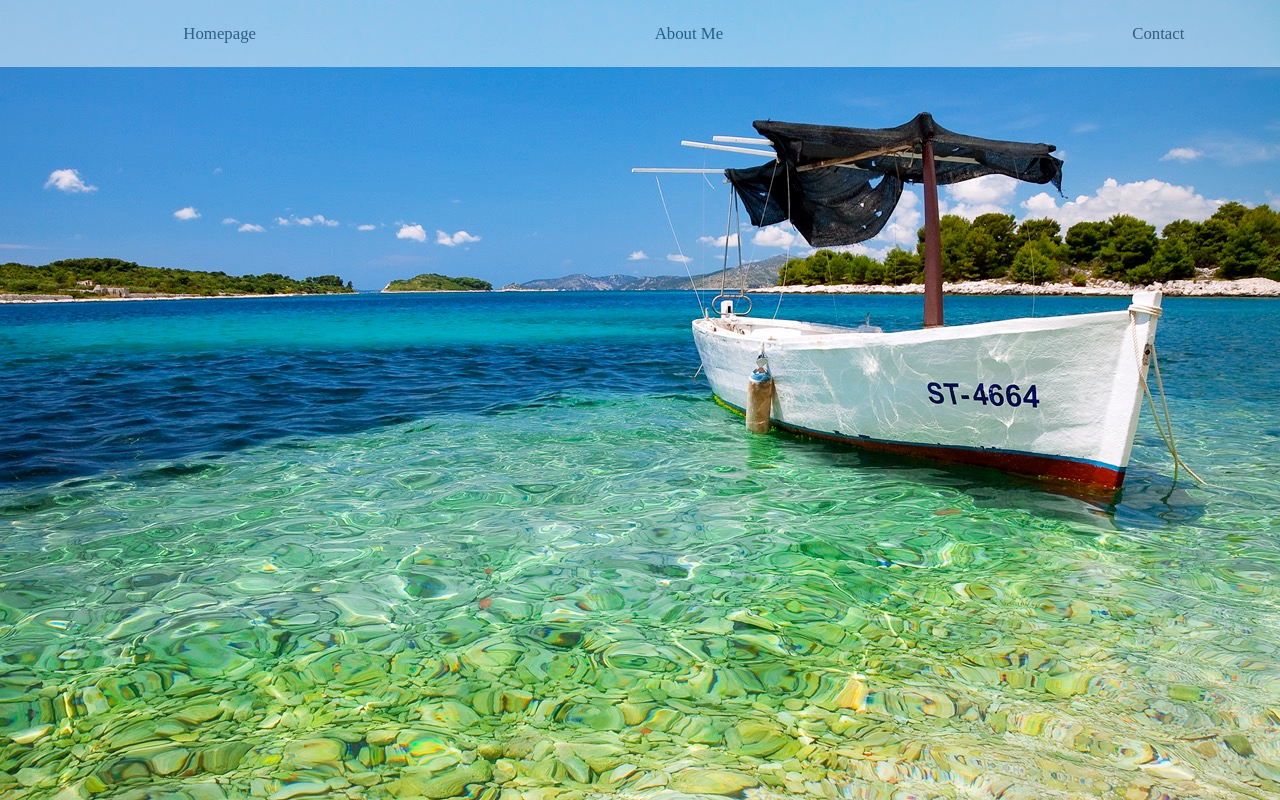
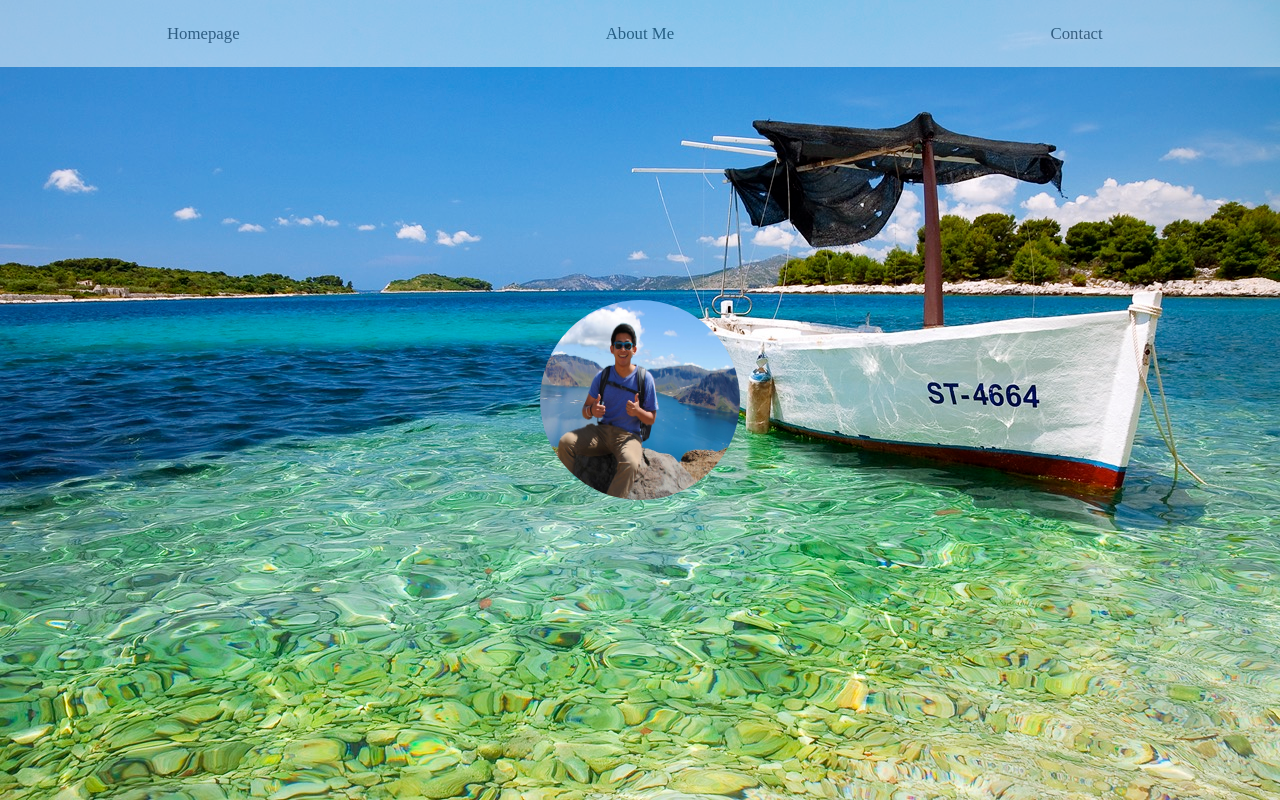
Before and after one commit to yyanshuo/yyanshuo.github.io, a plain HTML site: page index.html in a window 1280 px wide. Drawn offline with nearby package versions, Linux system fonts and the light colour scheme.

Commit message:
phse 3
phase 3

```diff
--- a/index.html
+++ b/index.html
@@ -10,12 +10,15 @@
 			<link rel="stylesheet" href="https://maxcdn.bootstrapcdn.com/bootstrap/3.3.5/css/bootstrap-theme.min.css" integrity="sha384-aUGj/X2zp5rLCbBxumKTCw2Z50WgIr1vs/PFN4praOTvYXWlVyh2UtNUU0KAUhAX" crossorigin="anonymous">
 		</head>
 		<body id="body">
+			<!-- Navigation Bar -->
 			<div class="row">
   				<div class="col-md-4">Homepage</div>
   				<div class="col-md-4">About Me</div>
   				<div class="col-md-4">Contact</div>
 			</div>
-		<img src="images/beach.jpg" />
+			<div>
+				<img class="picture" src="images/Yan.jpg">
+			</div>
 
 			<!-- Latest compiled and minified JavaScript -->
 			<script src="https://maxcdn.bootstrapcdn.com/bootstrap/3.3.5/js/bootstrap.min.js" integrity="sha512-K1qjQ+NcF2TYO/eI3M6v8EiNYZfA95pQumfvcVrTHtwQVDG+aHRqLi/ETn2uB+1JqwYqVG3LIvdm9lj6imS/pQ==" crossorigin="anonymous"></script>
--- a/stylesheet.css
+++ b/stylesheet.css
@@ -1,9 +1,10 @@
+/* background image */
 #body {
 	background-image: url("images/beach.jpg");
 	background-repeat: no-repeat;
 }
 
-/* Header */
+/* Navigation Bar */
 .col-md-4 {
 	background-color: white;
 	height: 4em;
@@ -16,7 +17,16 @@
 }
 .row {
 	position:fixed;
-	width:110%;
 	left:0px;
 	right:0px;
 }
+.picture {
+   position: absolute;
+   top: 50%;
+   left: 50%;
+   width: 200px;
+   height: 200px;
+   margin-top: -100px;
+   margin-left: -100px;
+   border-radius: 50% 50% 50% 50%;
+}
```
Also changed, not shown: Images/Yan.jpg (added).
